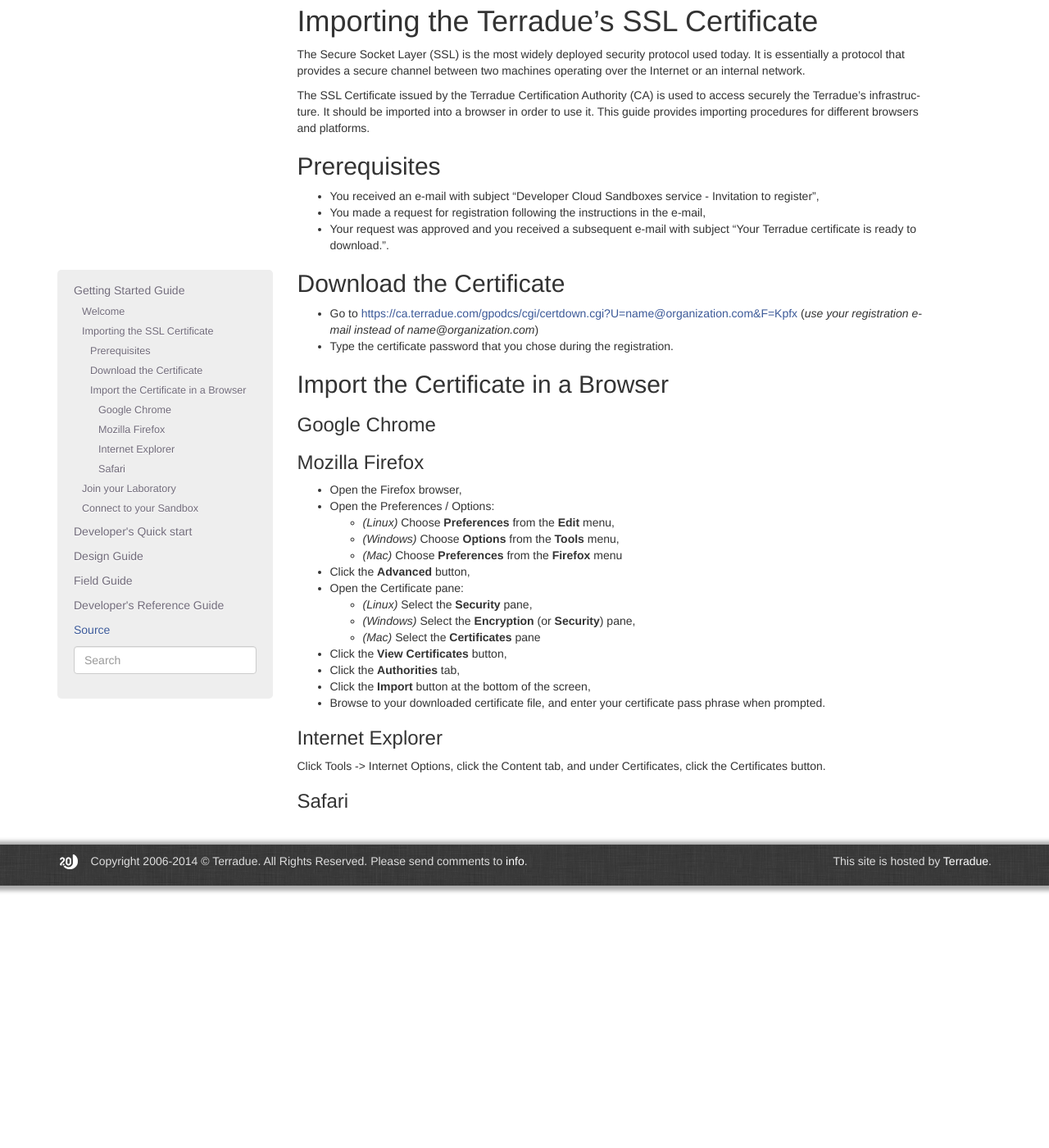
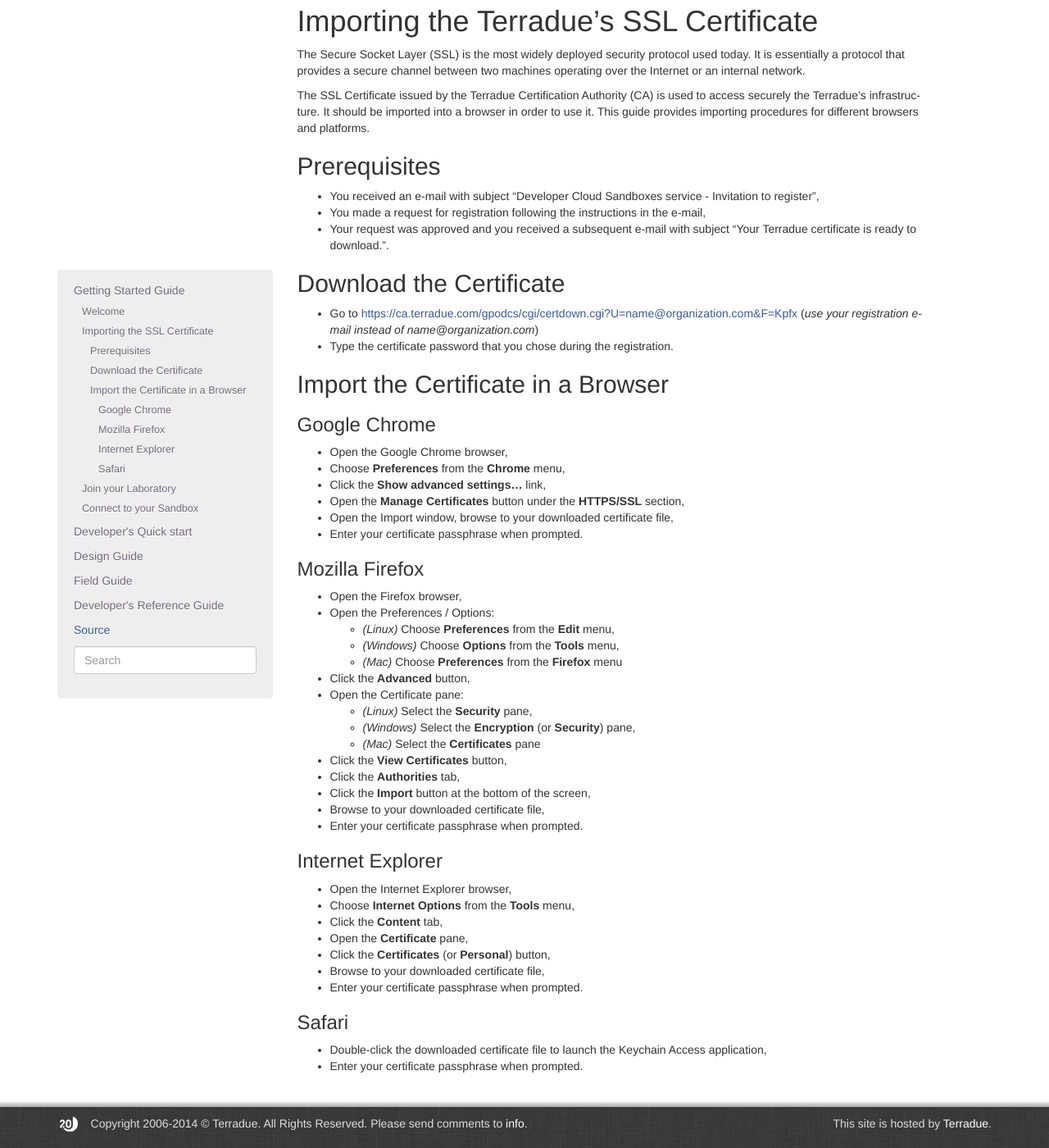
Before and after one commit to Terradue/doc-developer-sandbox, a Sphinx documentation site: the page built from source/start/certificate.rst, in a window 1280 px wide and 1400 px high, scrolled down 313 px. Shown: the whole window at 82% size. Built offline with Sphinx 7.4.7, drawn with Linux system fonts in a browser that asks for light colours; pages that are not in the unit, such as notebooks, are missing from menus.

Commit message:
Update certificate.rst
Added Safari, Internet Explorer and Google Chrome

```diff
--- a/source/start/certificate.rst
+++ b/source/start/certificate.rst
@@ -24,7 +24,17 @@
 Google Chrome
 ^^^^^^^^^^^^^
 
+- Open the Google Chrome browser,
 
+- Choose **Preferences** from the **Chrome** menu,
+
+- Click the **Show advanced settings...** link,
+
+- Open the **Manage Certificates** button under the **HTTPS/SSL** section,
+
+- Open the Import window, browse to your downloaded certificate file,
+
+- Enter your certificate passphrase when prompted.
 
 Mozilla Firefox
 ^^^^^^^^^^^^^^^
@@ -51,12 +61,30 @@
 
 - Click the **Import** button at the bottom of the screen,
 
-- Browse to your downloaded certificate file, and enter your certificate pass phrase when prompted.
+- Browse to your downloaded certificate file,
+
+- Enter your certificate passphrase when prompted.
 
 Internet Explorer
 ^^^^^^^^^^^^^^^^^
 
-Click Tools -> Internet Options, click the Content tab, and under Certificates, click the Certificates button.
+- Open the Internet Explorer browser,
+
+- Choose **Internet Options** from the **Tools** menu,
+
+- Click the **Content** tab,
+
+- Open the **Certificate** pane,
+
+- Click the **Certificates** (or **Personal**) button,
+
+- Browse to your downloaded certificate file,
+
+- Enter your certificate passphrase when prompted.
 
 Safari
 ^^^^^^
+
+- Double-click the downloaded certificate file to launch the Keychain Access application,
+
+- Enter your certificate passphrase when prompted.
```
